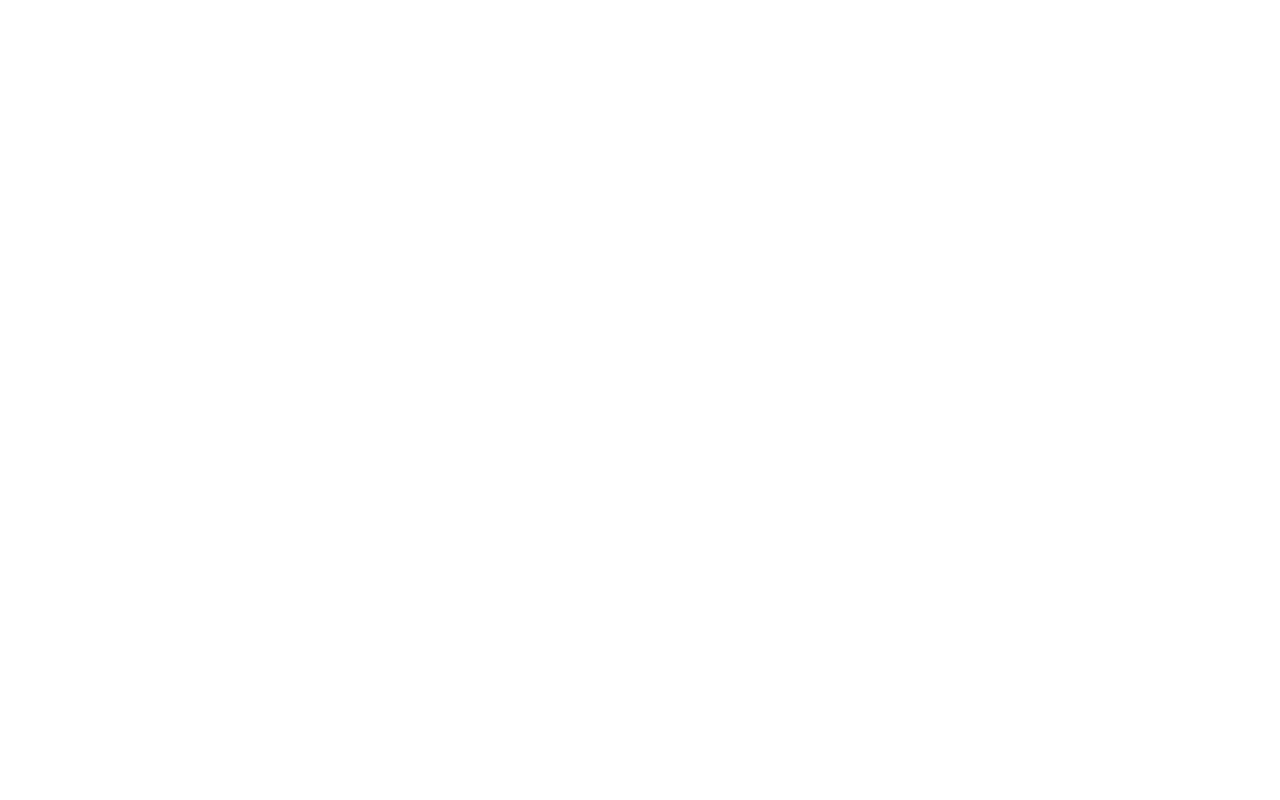
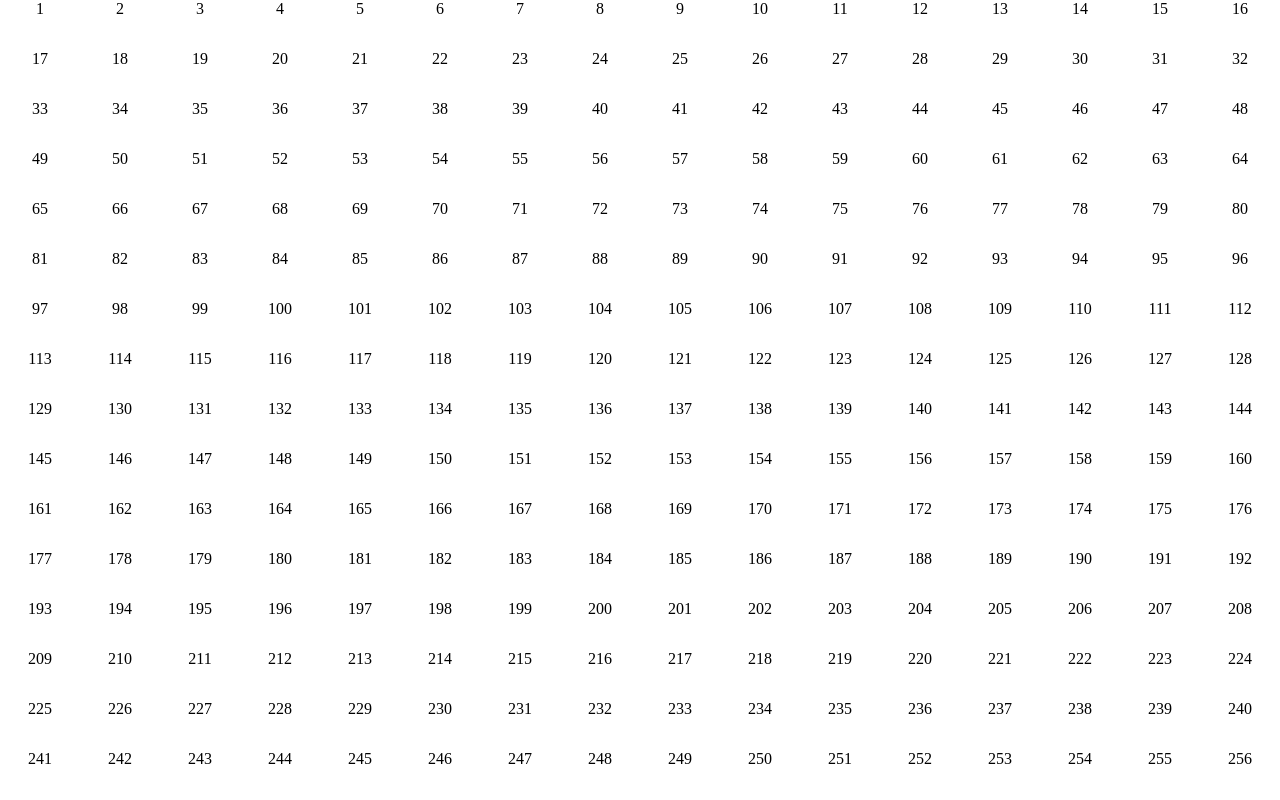
Before and after one commit to donperger/sketch, a plain HTML site: page index.html in a window 1280 px wide. Drawn offline with Linux system fonts and the light colour scheme.

Commit message:
Make 16x16 CSS grid

```diff
--- a/index.html
+++ b/index.html
@@ -9,6 +9,7 @@
     <link rel="stylesheet" href="./styles.css">
 </head>
 <body>
-
+    <div id="container">
+    </div>
 </body>
 </html>
--- a/scripts.js
+++ b/scripts.js
@@ -0,0 +1,13 @@
+const container = document.querySelector('#container');
+
+makeGrid(16, 16);
+
+function makeGrid(rows, cols) {
+    for (i = 0; i < rows * cols; i++) {
+        let gridItem = document.createElement('div');
+        gridItem.textContent = i + 1;
+        gridItem.className = 'items';
+
+        container.appendChild(gridItem)
+    }
+}
--- a/styles.css
+++ b/styles.css
@@ -0,0 +1,15 @@
+body {
+    margin: 0;
+}
+
+#container {
+    display: grid;
+    grid-template-columns: repeat(16, 1fr);
+    grid-auto-rows: 1fr;
+    height: 100vh;
+    width: 100vw;
+}
+
+.items {
+    text-align: center;
+}
```
